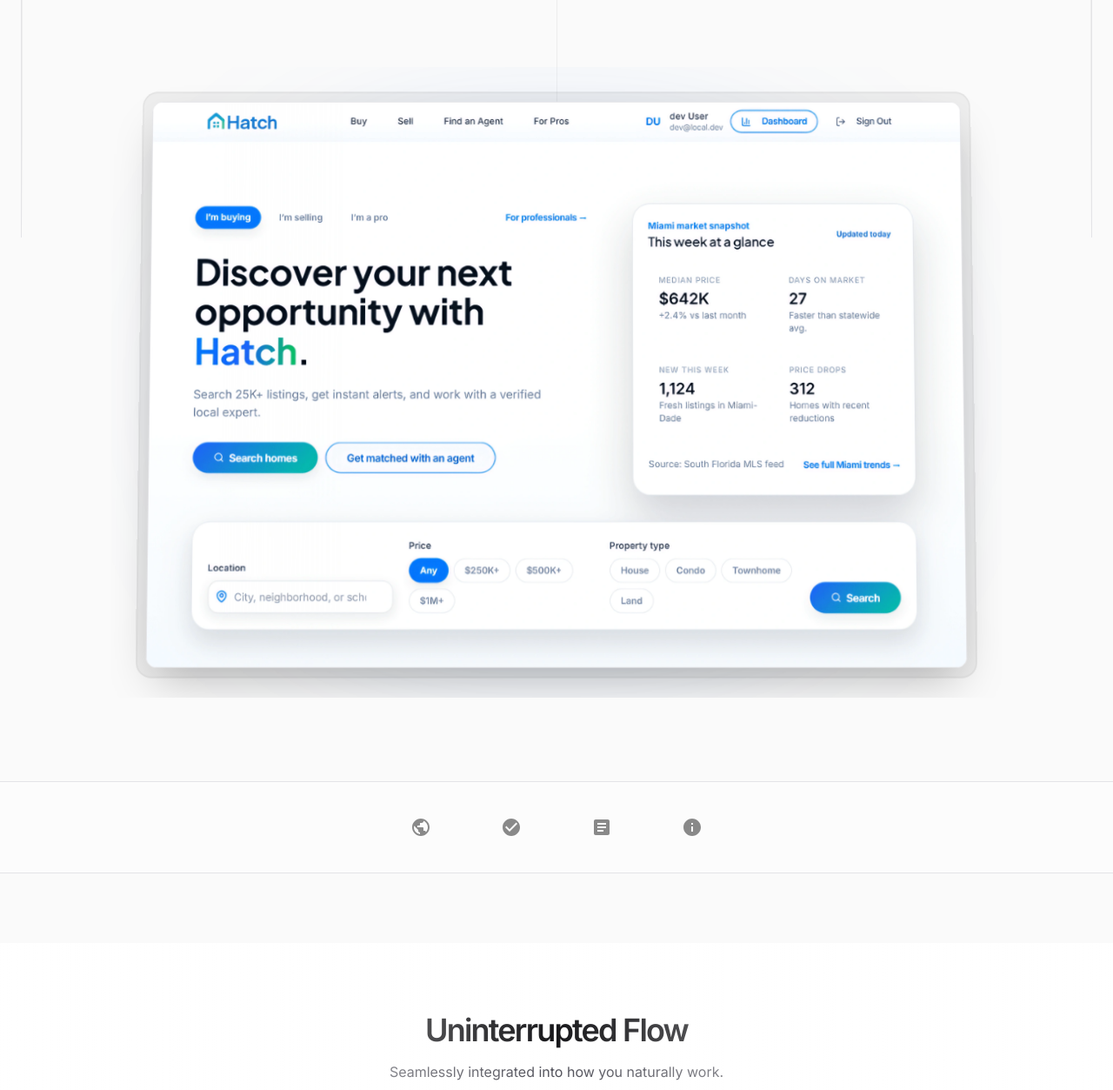
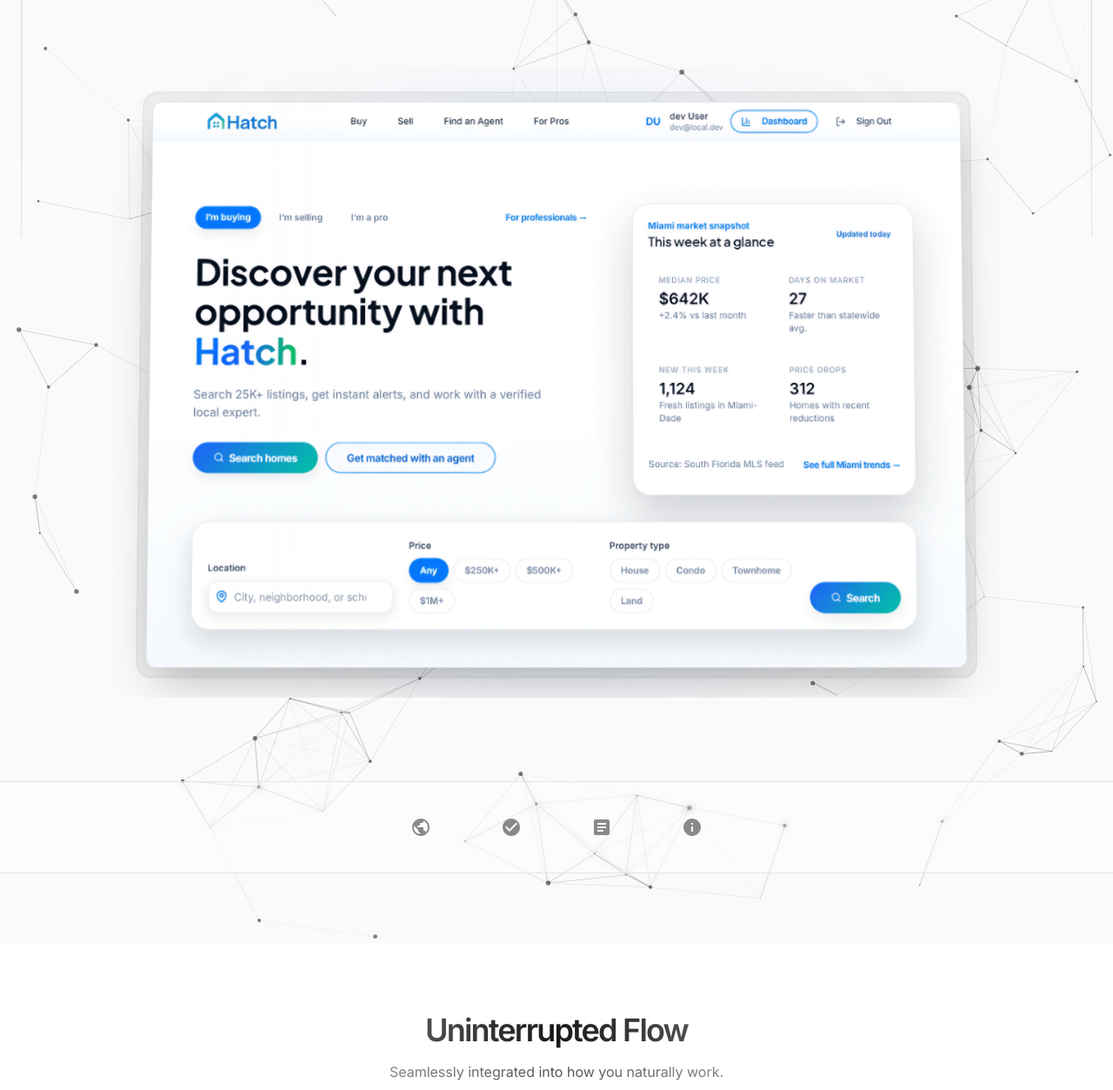
Before and after one commit to Hatch-Technologies-Group/Hatch-landing-page, a plain HTML site: page index.html in a window 1280 px wide. Shown: the part 527-1780 px from the top of the page at 87% size. Drawn offline with nearby package versions, Linux system fonts and the light colour scheme.

Commit message:
feat: Add particles.js for dynamic background effects and optimize scroll reveal animations

```diff
--- a/index.html
+++ b/index.html
@@ -24,6 +24,7 @@
         }
     </script>
     <link rel="stylesheet" href="styles.css">
+    <script src="https://cdn.jsdelivr.net/npm/particles.js@2.0.0/particles.min.js"></script>
 </head>
 <body class="antialiased selection:bg-blue-500/20 selection:text-blue-600 dark:selection:bg-emerald-500/20 dark:selection:text-emerald-400 transition-colors duration-500">
 
@@ -66,9 +67,11 @@
 
     <!-- Hero Section -->
     <main class="relative z-10 pt-32 pb-20 overflow-hidden">
+        <!-- Particles Background -->
+        <div id="particles-js" class="absolute inset-0 z-0"></div>
 
         <!-- Hero Content -->
-        <div class="max-w-3xl mx-auto text-center px-6">
+        <div class="max-w-3xl mx-auto text-center px-6 relative z-10">
             <div class="inline-flex items-center gap-2 px-3 py-1 rounded-full border border-blue-100 dark:border-blue-900/30 bg-blue-50/50 dark:bg-blue-900/10 backdrop-blur-sm mb-8 animate-intro transition-colors">
                 <span class="relative flex h-2 w-2">
                   <span class="animate-ping absolute inline-flex h-full w-full rounded-full bg-blue-400 opacity-75"></span>
@@ -100,7 +103,7 @@
         </div>
 
         <!-- Hero Interface -->
-        <div class="mt-20 max-w-5xl mx-auto px-4 md:px-6 perspective-2000 hero-interface-container animate-intro delay-500">
+        <div class="mt-20 max-w-5xl mx-auto px-4 md:px-6 perspective-2000 hero-interface-container animate-intro delay-500 relative z-10">
              <div class="relative w-full rounded-2xl bg-zinc-900/5 dark:bg-white/5 p-2.5 ring-[1.5px] ring-zinc-900/10 dark:ring-white/10 hero-interface">
                  <div class="absolute top-1/2 left-1/2 -translate-x-1/2 -translate-y-1/2 w-3/4 h-3/4 bg-blue-500/20 dark:bg-emerald-500/20 blur-[100px] -z-10 rounded-full"></div>
                  <div class="w-full bg-white dark:bg-[#0A0A0A] rounded-xl shadow-2xl overflow-hidden border-[1.5px] border-zinc-200 dark:border-white/10">
@@ -113,7 +116,7 @@
         </div>
 
         <!-- Logos -->
-        <div class="mt-24 border-y border-zinc-200 dark:border-white/5 bg-white/40 dark:bg-black/40 backdrop-blur-sm py-10 overflow-hidden reveal-on-scroll transition-colors duration-500">
+        <div class="mt-24 border-y border-zinc-200 dark:border-white/5 bg-white/40 dark:bg-black/40 backdrop-blur-sm py-10 overflow-hidden transition-colors duration-500 reveal-on-scroll">
             <div class="flex justify-center flex-wrap gap-12 md:gap-20 opacity-50 px-6 grayscale hover:grayscale-0 transition-all duration-700">
                 <svg class="h-6 w-auto text-zinc-900 dark:text-white fill-current" viewBox="0 0 24 24"><path d="M12 2C6.48 2 2 6.48 2 12s4.48 10 10 10 10-4.48 10-10S17.52 2 12 2zm-1 17.93c-3.95-.49-7-3.85-7-7.93 0-.62.08-1.21.21-1.79L9 15v1c0 1.1.9 2 2 2v1.93zm6.9-2.54c-.26-.81-1-1.39-1.9-1.39h-1v-3c0-.55-.45-1-1-1H8v-2h2c.55 0 1-.45 1-1V7h2c1.1 0 2-.9 2-2v-.41c2.93 1.19 5 4.06 5 7.41 0 2.08-.8 3.97-2.1 5.39z"></path></svg>
                 <svg class="h-6 w-auto text-zinc-900 dark:text-white fill-current" viewBox="0 0 24 24"><path d="M12 2C6.48 2 2 6.48 2 12s4.48 10 10 10 10-4.48 10-10S17.52 2 12 2zm-2 15l-5-5 1.41-1.41L10 14.17l7.59-7.59L19 8l-9 9z"></path></svg>
@@ -124,10 +127,10 @@
     </main>
 
     <!-- Seamless Marquee Section (Moving Right) -->
-    <section class="py-20 bg-white dark:bg-zinc-950/50 border-b border-zinc-200 dark:border-white/5 relative overflow-hidden transition-colors duration-500">
+    <section class="py-20 bg-white dark:bg-zinc-950/50 border-b border-zinc-200 dark:border-white/5 relative overflow-hidden transition-colors duration-500 reveal-on-scroll fast-reveal">
         <div class="absolute inset-0 z-10 pointer-events-none bg-gradient-to-r from-white via-transparent to-white dark:from-black dark:via-transparent dark:to-black transition-colors duration-500"></div>
 
-        <div class="max-w-7xl mx-auto px-6 mb-12 text-center reveal-on-scroll">
+        <div class="max-w-7xl mx-auto px-6 mb-12 text-center">
             <h2 class="text-3xl md:text-4xl font-semibold tracking-tighter text-zinc-900 dark:text-white mb-4 transition-colors">Uninterrupted Flow</h2>
             <p class="text-zinc-600 dark:text-zinc-400 transition-colors">Seamlessly integrated into how you naturally work.</p>
         </div>
@@ -236,7 +239,7 @@
     </section>
 
     <!-- Carousel Section -->
-    <section class="py-32 relative overflow-hidden reveal-on-scroll bg-zinc-50/50 dark:bg-black">
+    <section class="py-32 relative overflow-hidden reveal-on-scroll fast-reveal bg-zinc-50/50 dark:bg-black">
         <div class="max-w-4xl mx-auto px-6 text-center mb-16">
             <h2 class="text-3xl md:text-5xl font-semibold tracking-tighter text-zinc-900 dark:text-white mb-6 transition-colors">Designed to Disappear</h2>
             <p class="text-zinc-600 dark:text-zinc-400 text-lg transition-colors">The power you need, only when you need it.</p>
@@ -306,7 +309,7 @@
     </section>
 
     <!-- Pricing Section -->
-    <section id="pricing" class="py-24 relative z-10 border-t border-zinc-200 dark:border-white/5 bg-white dark:bg-zinc-950/80 backdrop-blur-3xl transition-colors duration-500 reveal-on-scroll">
+    <section id="pricing" class="py-24 relative z-10 border-t border-zinc-200 dark:border-white/5 bg-white/80 dark:bg-zinc-950/50 backdrop-blur-xl transition-colors duration-500 reveal-on-scroll">
         <div class="max-w-7xl mx-auto px-6">
             <div class="text-center mb-10">
                 <h2 class="text-3xl md:text-5xl font-semibold tracking-tighter text-zinc-900 dark:text-white mb-6">Hatch Pricing Plans</h2>
@@ -333,7 +336,7 @@
             </div>
 
             <!-- Pricing Grid -->
-            <div class="grid grid-cols-1 sm:grid-cols-2 lg:grid-cols-3 xl:grid-cols-5 gap-4 mb-20">
+            <div class="grid grid-cols-1 sm:grid-cols-2 lg:grid-cols-3 xl:grid-cols-5 gap-4 mb-20 stagger-children reveal-on-scroll">
                 <!-- 500 Seats -->
                 <div class="group relative p-6 bg-white dark:bg-zinc-900/50 border border-zinc-200 dark:border-white/5 rounded-2xl hover:border-blue-500/50 dark:hover:border-blue-500/50 transition-all duration-300 hover:shadow-xl hover:-translate-y-1 flex flex-col justify-between h-full">
                     <div>
@@ -563,7 +566,7 @@
                     <p class="text-zinc-500 dark:text-zinc-400 text-sm">Enhance your workspace with powerful extras.</p>
                 </div>
 
-                <div class="grid grid-cols-1 md:grid-cols-2 lg:grid-cols-4 gap-6">
+                <div class="grid grid-cols-1 md:grid-cols-2 lg:grid-cols-4 gap-6 stagger-children reveal-on-scroll">
                     <!-- White Label -->
                     <div class="flex flex-col p-6 rounded-2xl bg-zinc-50/50 dark:bg-white/5 border border-zinc-200 dark:border-white/5 hover:bg-white dark:hover:bg-zinc-900 hover:shadow-lg transition-all duration-300">
                         <div class="w-10 h-10 rounded-lg bg-blue-100 dark:bg-blue-500/10 flex items-center justify-center text-blue-600 dark:text-blue-400 mb-4"><i data-lucide="palette" class="w-5 h-5"></i></div>
@@ -629,11 +632,11 @@
     </section>
 
     <!-- FAQ Section (Redesigned) -->
-    <section class="py-24 border-t border-zinc-200 dark:border-white/5 bg-white dark:bg-zinc-950 relative z-10 reveal-on-scroll transition-colors duration-500">
+    <section class="py-24 border-t border-zinc-200 dark:border-white/5 bg-white/90 dark:bg-zinc-950/40 backdrop-blur-2xl relative z-10 reveal-on-scroll transition-colors duration-500">
         <div class="max-w-3xl mx-auto px-6">
             <h2 class="text-3xl font-semibold tracking-tighter text-center text-zinc-900 dark:text-white mb-12">Frequently Asked Questions</h2>
 
-            <div class="space-y-2">
+            <div class="space-y-2 stagger-children reveal-on-scroll">
                 <!-- FAQ Item 1 -->
                 <div class="group border-b border-zinc-200 dark:border-white/5">
                     <button class="w-full flex items-center justify-between py-6 text-left focus:outline-none" onclick="toggleFaq(this)">
@@ -723,7 +726,7 @@
     </section>
 
     <!-- Footer -->
-    <footer class="border-t border-zinc-200 dark:border-white/10 bg-zinc-50 dark:bg-black pt-20 pb-12 transition-colors duration-500">
+    <footer class="border-t border-zinc-200 dark:border-white/10 bg-zinc-50 dark:bg-black pt-20 pb-12 transition-colors duration-500 reveal-on-scroll">
         <div class="max-w-7xl mx-auto px-6">
             <div class="grid grid-cols-2 md:grid-cols-4 gap-8 mb-16">
                 <div class="col-span-1">
@@ -783,5 +786,6 @@
     </footer>
 
     <script src="script.js"></script>
+    <script src="particles-config.js"></script>
 
 </body></html>
--- /dev/null
+++ b/particles-config.js
@@ -0,0 +1,152 @@
+// Particle.js Configuration
+// Easy customization for particle settings
+
+const PARTICLE_CONFIG = {
+    // ===== MAIN SETTINGS =====
+    particleCount: 62,              // Change this to adjust number of particles
+    densityEnabled: true,
+    densityArea: 800,
+
+    // ===== PARTICLE APPEARANCE =====
+    particleSize: 3,                // Size of individual particles
+    particleSizeRandom: true,       // Random particle sizes
+
+    // ===== OPACITY SETTINGS =====
+    particleOpacityLight: 0.5,      // Particle opacity in light mode
+    particleOpacityDark: 0.6,       // Particle opacity in dark mode
+
+    // ===== LINE SETTINGS =====
+    lineDistance: 150,              // Distance to draw lines between particles
+    lineOpacityLight: 0.35,         // Line opacity in light mode
+    lineOpacityDark: 0.4,           // Line opacity in dark mode
+    lineWidth: 1,                   // Line thickness
+
+    // ===== MOVEMENT SETTINGS =====
+    moveSpeed: 2,                   // How fast particles move
+    moveDirection: 'none',          // 'none', 'top', 'bottom', 'left', 'right', etc.
+
+    // ===== INTERACTION SETTINGS =====
+    grabDistance: 200,              // Distance for grab effect on hover
+    grabLineOpacityLight: 0.7,      // Grab line opacity in light mode
+    grabLineOpacityDark: 0.8        // Grab line opacity in dark mode
+};
+
+// Initialize particles.js with theme-compatible settings
+function initParticles() {
+    // Check if particlesJS library is loaded
+    if (typeof particlesJS === 'undefined') {
+        console.error('particlesJS library is not loaded');
+        return;
+    }
+
+    // Check if target element exists
+    const particlesContainer = document.getElementById('particles-js');
+    if (!particlesContainer) {
+        console.error('particles-js container element not found');
+        return;
+    }
+
+    const isDark = document.documentElement.classList.contains('dark');
+    const particleColor = isDark ? '#ffffff' : '#000000';
+    const lineColor = isDark ? '#ffffff' : '#000000';
+
+    // Destroy existing particles if reinitializing
+    if (window.pJSDom && window.pJSDom.length > 0) {
+        window.pJSDom[0].pJS.fn.vendors.destroypJS();
+        window.pJSDom = [];
+    }
+
+    particlesJS('particles-js', {
+        particles: {
+            number: {
+                value: PARTICLE_CONFIG.particleCount,
+                density: {
+                    enable: PARTICLE_CONFIG.densityEnabled,
+                    value_area: PARTICLE_CONFIG.densityArea
+                }
+            },
+            color: {
+                value: particleColor
+            },
+            shape: {
+                type: 'circle'
+            },
+            opacity: {
+                value: isDark ? PARTICLE_CONFIG.particleOpacityDark : PARTICLE_CONFIG.particleOpacityLight,
+                random: false,
+                anim: {
+                    enable: false
+                }
+            },
+            size: {
+                value: PARTICLE_CONFIG.particleSize,
+                random: PARTICLE_CONFIG.particleSizeRandom,
+                anim: {
+                    enable: false
+                }
+            },
+            line_linked: {
+                enable: true,
+                distance: PARTICLE_CONFIG.lineDistance,
+                color: lineColor,
+                opacity: isDark ? PARTICLE_CONFIG.lineOpacityDark : PARTICLE_CONFIG.lineOpacityLight,
+                width: PARTICLE_CONFIG.lineWidth
+            },
+            move: {
+                enable: true,
+                speed: PARTICLE_CONFIG.moveSpeed,
+                direction: PARTICLE_CONFIG.moveDirection,
+                random: false,
+                straight: false,
+                out_mode: 'out',
+                bounce: false,
+                attract: {
+                    enable: false
+                }
+            }
+        },
+        interactivity: {
+            detect_on: 'canvas',
+            events: {
+                onhover: {
+                    enable: true,
+                    mode: 'grab'
+                },
+                onclick: {
+                    enable: false
+                },
+                resize: true
+            },
+            modes: {
+                grab: {
+                    distance: PARTICLE_CONFIG.grabDistance,
+                    line_linked: {
+                        opacity: isDark ? PARTICLE_CONFIG.grabLineOpacityDark : PARTICLE_CONFIG.grabLineOpacityLight
+                    }
+                }
+            }
+        },
+        retina_detect: true
+    });
+}
+
+// Initialize particles on page load with debounce for theme changes
+
+let themeChangeTimeout;
+function setupParticlesAndThemeToggle() {
+    initParticles();
+    const themeToggle = document.getElementById('themeToggle');
+    if (themeToggle) {
+        themeToggle.addEventListener('click', () => {
+            clearTimeout(themeChangeTimeout);
+            // Reduce debounce to 30ms for immediate update
+            themeChangeTimeout = setTimeout(initParticles, 30);
+        });
+    }
+}
+
+if (document.readyState === 'loading') {
+    document.addEventListener('DOMContentLoaded', setupParticlesAndThemeToggle);
+} else {
+    setupParticlesAndThemeToggle();
+}
--- a/script.js
+++ b/script.js
@@ -14,16 +14,35 @@
     localStorage.theme = htmlElement.classList.contains('dark') ? 'dark' : 'light';
 });
 
-// Scroll Reveal
-const observer = new IntersectionObserver((entries, observer) => {
+// Scroll Reveal - Optimized with requestAnimationFrame
+const observerOptions = {
+    threshold: 0.1,
+    rootMargin: '0px 0px -10% 0px'
+};
+
+const revealObserver = new IntersectionObserver((entries) => {
     entries.forEach(entry => {
         if (entry.isIntersecting) {
-            entry.target.classList.add('is-visible');
-            observer.unobserve(entry.target);
+            requestAnimationFrame(() => {
+                entry.target.classList.add('is-visible');
+            });
+            revealObserver.unobserve(entry.target);
         }
     });
-}, { threshold: 0.1 });
-document.querySelectorAll('.reveal-on-scroll').forEach(el => observer.observe(el));
+}, observerOptions);
+
+// Observe all reveal elements
+
+function initRevealOnScroll() {
+    const revealElements = document.querySelectorAll('.reveal-on-scroll');
+    revealElements.forEach(el => revealObserver.observe(el));
+}
+
+if (document.readyState === 'loading') {
+    document.addEventListener('DOMContentLoaded', initRevealOnScroll);
+} else {
+    initRevealOnScroll();
+}
 
 // Carousel Logic
 const cards = Array.from(document.querySelectorAll('.carousel-card'));
--- a/styles.css
+++ b/styles.css
@@ -44,7 +44,7 @@
     100% { clip-path: inset(0 0 0 0); transform: translateY(0); filter: blur(0); }
 }
 .animate-intro {
-    animation: clip-intro 1.2s cubic-bezier(0.16, 1, 0.3, 1) both;
+    animation: clip-intro 0.9s cubic-bezier(0.16, 1, 0.3, 1) both;
 }
 .delay-100 { animation-delay: 100ms; }
 .delay-200 { animation-delay: 200ms; }
@@ -52,15 +52,47 @@
 .delay-500 { animation-delay: 500ms; }
 
 .reveal-on-scroll {
-    opacity: 0;
-    transform: translateY(30px) scale(0.98);
-    filter: blur(12px);
-    transition: all 0.9s cubic-bezier(0.17, 0.55, 0.55, 1);
+    opacity: 0 !important;
+    transform: translateY(30px);
+    transition: opacity 0.6s ease-out, transform 0.6s ease-out;
+    will-change: opacity, transform;
 }
 .reveal-on-scroll.is-visible {
+    opacity: 1 !important;
+    transform: translateY(0);
+}
+
+/* Staggered animations for child elements */
+.stagger-children > * {
+    opacity: 0;
+    transform: translateY(20px);
+    transition: opacity 0.5s ease-out, transform 0.5s ease-out;
+}
+
+.stagger-children.is-visible > * {
     opacity: 1;
-    transform: translateY(0) scale(1);
-    filter: blur(0);
+    transform: translateY(0);
+}
+
+.stagger-children.is-visible > *:nth-child(1) { transition-delay: 0.05s; }
+.stagger-children.is-visible > *:nth-child(2) { transition-delay: 0.1s; }
+.stagger-children.is-visible > *:nth-child(3) { transition-delay: 0.15s; }
+.stagger-children.is-visible > *:nth-child(4) { transition-delay: 0.2s; }
+.stagger-children.is-visible > *:nth-child(5) { transition-delay: 0.25s; }
+.stagger-children.is-visible > *:nth-child(6) { transition-delay: 0.3s; }
+.stagger-children.is-visible > *:nth-child(7) { transition-delay: 0.35s; }
+.stagger-children.is-visible > *:nth-child(8) { transition-delay: 0.4s; }
+.stagger-children.is-visible > *:nth-child(9) { transition-delay: 0.45s; }
+.stagger-children.is-visible > *:nth-child(10) { transition-delay: 0.5s; }
+
+/* Faster animation for specific sections */
+.reveal-on-scroll.fast-reveal {
+    transition: opacity 0.5s ease-out, transform 0.5s ease-out;
+}
+
+/* Fade-in for footer */
+footer {
+    opacity: 1;
 }
 
 .btn-beam {
@@ -83,7 +115,7 @@
     transition: left 0.8s ease;
 }
 
-/* Updated Infinite Marquee - Right Direction */
+/* Updated Infinite Marquee - Right Direction - Optimized */
 @keyframes marquee-right {
     from { transform: translateX(-50%); }
     to { transform: translateX(0); }
@@ -92,6 +124,7 @@
     display: flex;
     width: max-content;
     animation: marquee-right 60s linear infinite;
+    will-change: transform;
 }
 .animate-marquee-right:hover {
     animation-play-state: paused;
@@ -99,12 +132,13 @@
 
 .carousel-container { perspective: 1200px; }
 .carousel-card {
-    transition: all 0.7s cubic-bezier(0.23, 1, 0.32, 1);
+    transition: all 0.6s cubic-bezier(0.23, 1, 0.32, 1);
     backface-visibility: hidden;
     position: absolute;
     width: 100%;
     top: 0;
     left: 0;
+    will-change: transform, opacity;
 }
 .carousel-card.active {
     transform: translateX(0) scale(1) translateZ(0);
@@ -135,8 +169,9 @@
 .perspective-2000 { perspective: 2000px; }
 .hero-interface {
     transform: rotateX(3deg) scale(0.98);
-    transition: transform 0.6s cubic-bezier(0.2, 0.8, 0.2, 1);
+    transition: transform 0.5s cubic-bezier(0.2, 0.8, 0.2, 1);
     transform-style: preserve-3d;
+    will-change: transform;
 }
 .hero-interface-container {
     padding: 20px;
@@ -157,6 +192,26 @@
 ::-webkit-scrollbar-thumb { background: #a1a1aa; border-radius: 3px; }
 .dark ::-webkit-scrollbar-thumb { background: #3f3f46; }
 
+/* Particles.js container styling - Optimized */
+#particles-js {
+    position: absolute;
+    width: 100%;
+    height: 100%;
+    pointer-events: auto;
+    opacity: 0;
+    animation: particleFadeIn 1.5s ease-in-out 0.3s forwards;
+    will-change: opacity;
+}
+
+@keyframes particleFadeIn {
+    0% { opacity: 0; }
+    100% { opacity: 1; }
+}
+
+#particles-js canvas {
+    display: block;
+}
+
 .toggle-btn-bg {
     transition: transform 0.3s cubic-bezier(0.2, 0.8, 0.2, 1);
 }
```
